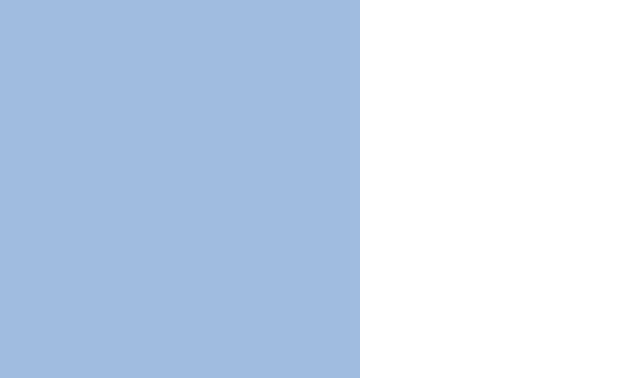
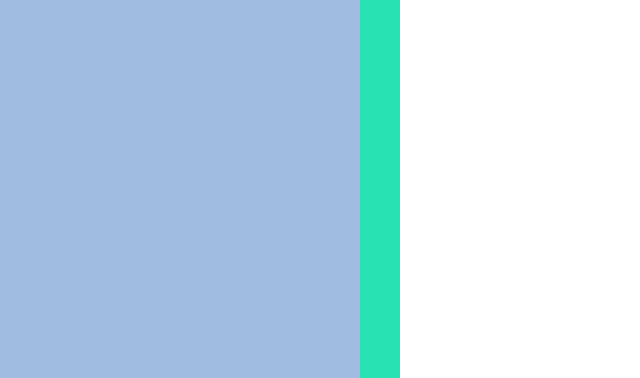
Before and after one commit to ozzbabym/BallSquared, a website: page index.html in a window 1280 px wide. Shown: the top 378 px of the page, without its empty margins (0-640 px from the left). Drawn offline with Linux system fonts and the light colour scheme.

Commit message:
Update app.css

```diff
--- a/app.css
+++ b/app.css
@@ -4,8 +4,8 @@
     box-sizing: border-box;
     text-decoration: none;
     outline: none;
-    max-width: 360px;
-    max-height: 480px;
+    max-width: 400px;
+    max-height: 600px;
 
 
 }
```
